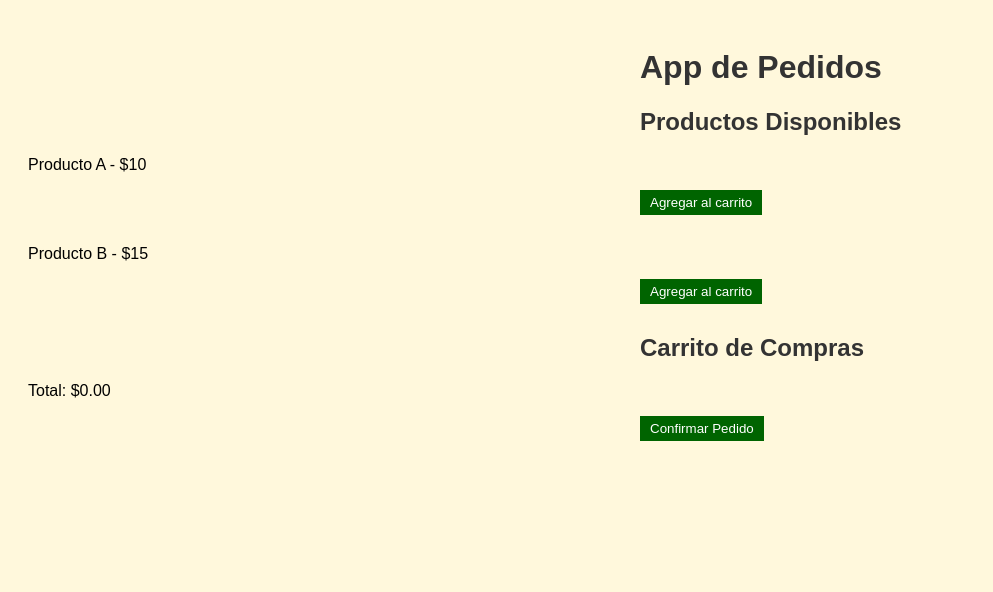
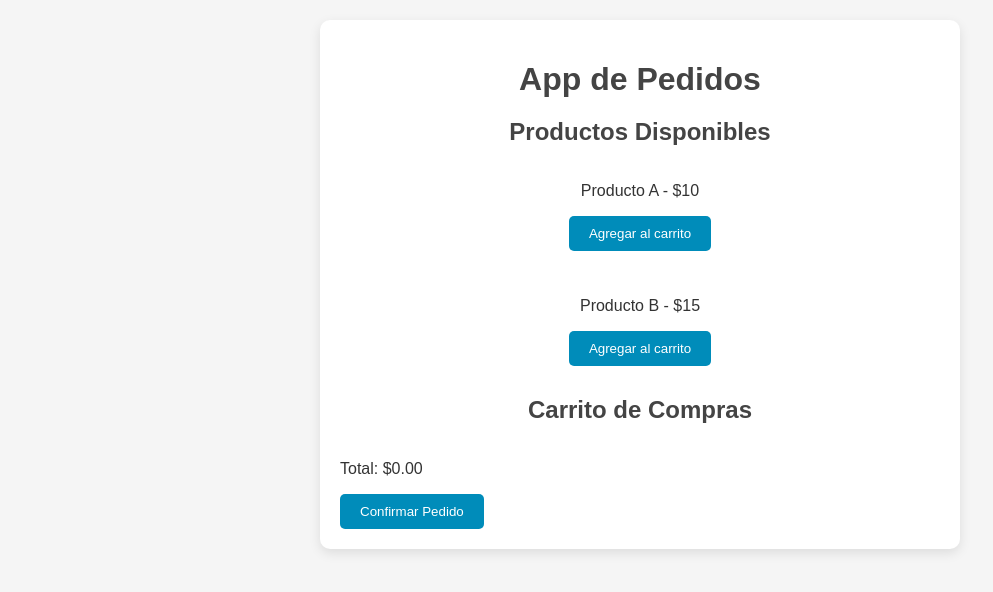
Before and after one commit to Gabby948/mi-app-de-pedidos, a React (Create React App) app: page / in a window 1280 px wide. Shown: the top 592 px of the page, without its empty margins (0-993 px from the left). Built offline with nearby package versions, Linux system fonts and the light colour scheme.

Commit message:
modificando css completamente

```diff
--- a/src/App.css
+++ b/src/App.css
@@ -1,39 +1,94 @@
 
 body {
-  font-family: Arial, sans-serif;
+  font-family: 'Arial', sans-serif;
   padding: 20px;
-  background-color: #FFF8DC;
-
+  background-color: #F5F5F5;
+  color: #333;
+  margin: 0;
 }
 
+
 h1, h2 {
-  color: #333;
-  margin-left: 50%;
+  color: #444;
+  text-align: center;
+  margin-bottom: 20px;
 }
+
 
 .product {
   margin-bottom: 30px;
+  display: flex;
+  flex-direction: column;
+  align-items: center;
 }
 
+
 button {
-  padding: 5px 10px;
-  background-color: #006400;
+  padding: 10px 20px;
+  background-color: #008CBA;
   color: white;
   border: none;
+  border-radius: 5px;
   cursor: pointer;
-  margin-left:50%;
+  transition: background-color 0.3s ease, transform 0.3s ease;
 }
 
 button:hover {
-  background-color: #006400;
+  background-color: #005f73;
+  transform: scale(1.05);
 }
+
 
 ul {
   list-style-type: none;
   padding: 0;
-  margin-left: 50%;
+  display: flex;
+  flex-direction: column;
+  align-items: center;
+  margin-top: 20px;
 }
 
 li {
   margin-bottom: 10px;
+  padding: 10px;
+  background-color: #FFF8DC;
+  border-radius: 8px;
+  box-shadow: 0 4px 6px rgba(0, 0, 0, 0.1);
+  width: 80%;
+  text-align: center;
 }
+
+
+.App {
+  max-width: 600px;
+  margin: 0 auto;
+  background-color: #FFFFFF;
+  padding: 20px;
+  border-radius: 10px;
+  box-shadow: 0 4px 12px rgba(0, 0, 0, 0.1);
+}
+
+/* Responsive */
+@media (max-width: 768px) {
+  body {
+    padding: 10px;
+  }
+
+  h1, h2 {
+    font-size: 1.5rem;
+  }
+
+  ul {
+    width: 100%;
+    margin-left: 0;
+  }
+
+  li {
+    width: 100%;
+  }
+
+  button {
+    width: 100%;
+    margin-left: 0;
+  }
+}
```
